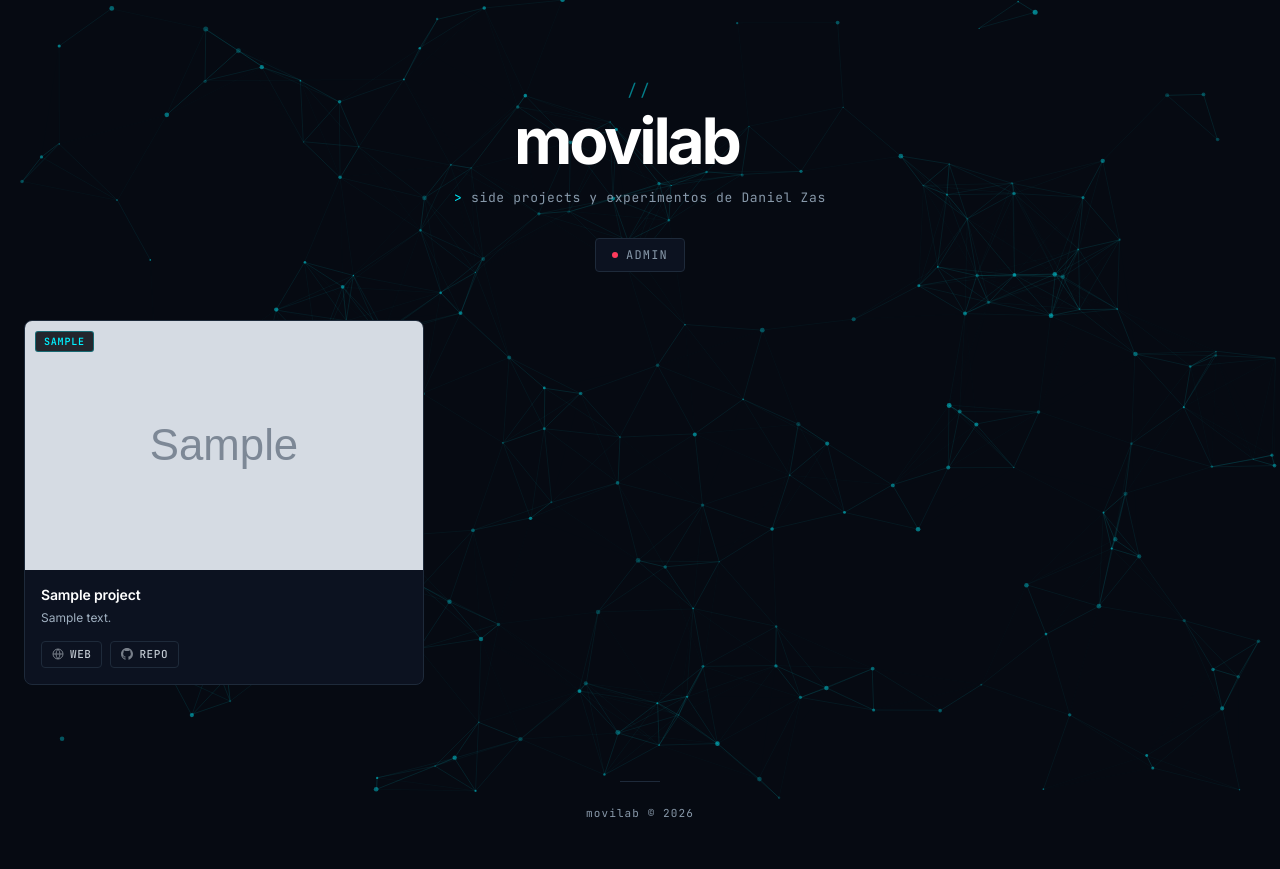
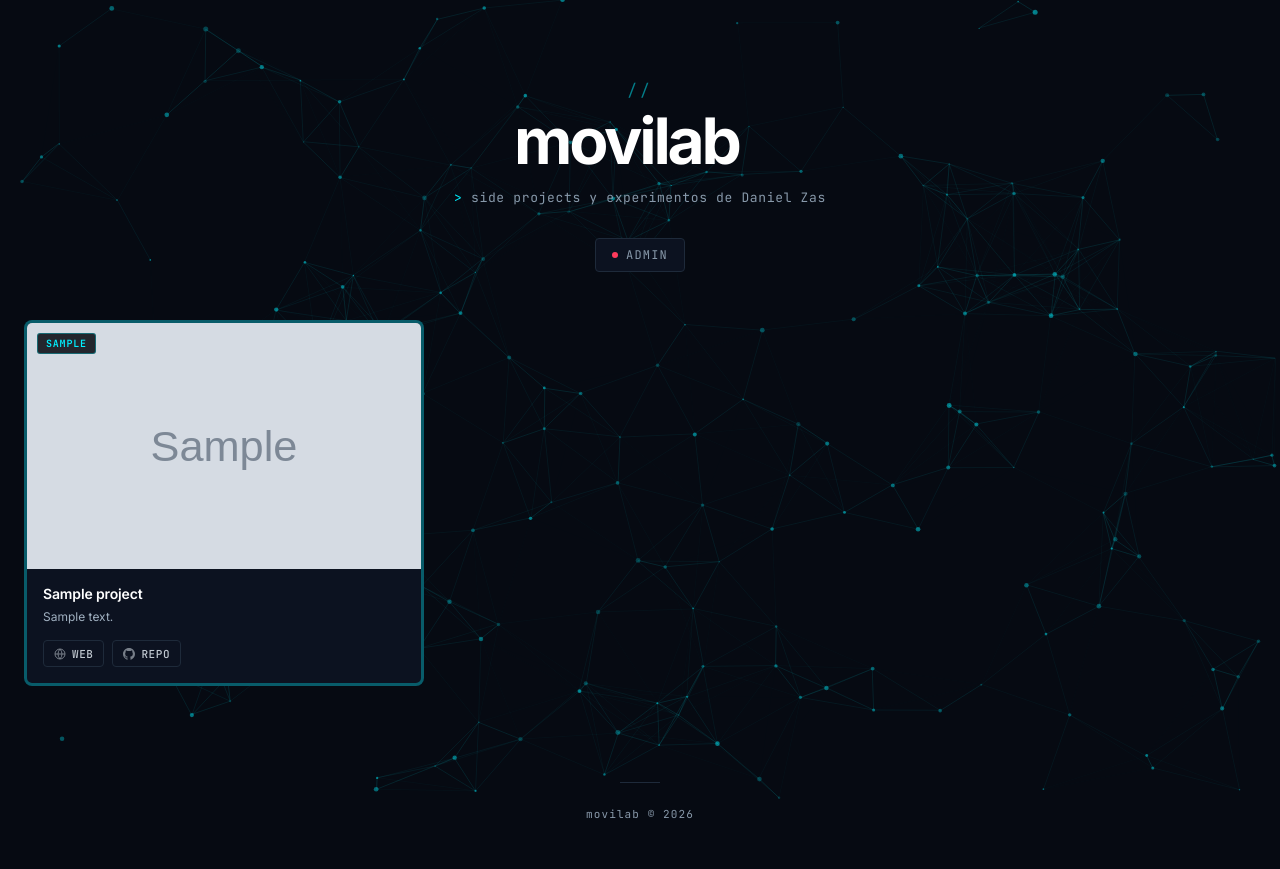
Before and after one commit to danizd/movilab-portada, a FastAPI app: page / in a window 1280 px wide. Before the commit the page ends 817 px from the top, so only its background shows below. Run offline with FastAPI, Linux system fonts and the light colour scheme; tables that the repository leaves empty hold one stand-in row (values such as "Sample post"); grey boxes marked "Sample" are stand-in pictures.

Commit message:
fix: increase grid gap and card border styling

```diff
--- a/static/style.css
+++ b/static/style.css
@@ -153,7 +153,7 @@ main {
 .grid {
     display: grid;
     grid-template-columns: 1fr;
-    gap: 1.5rem;
+    gap: 2rem;
 }
 
 @media (min-width: 640px) {
@@ -175,9 +175,10 @@ main {
     background: var(--surface);
     border-radius: 8px;
     overflow: hidden;
-    border: 1px solid var(--surface-border);
+    border: 3px solid var(--surface-border);
     transition: all 0.3s cubic-bezier(0.4, 0, 0.2, 1);
     position: relative;
+    border-color: #00f0ff55;
 }
 
 .card::before {
```
